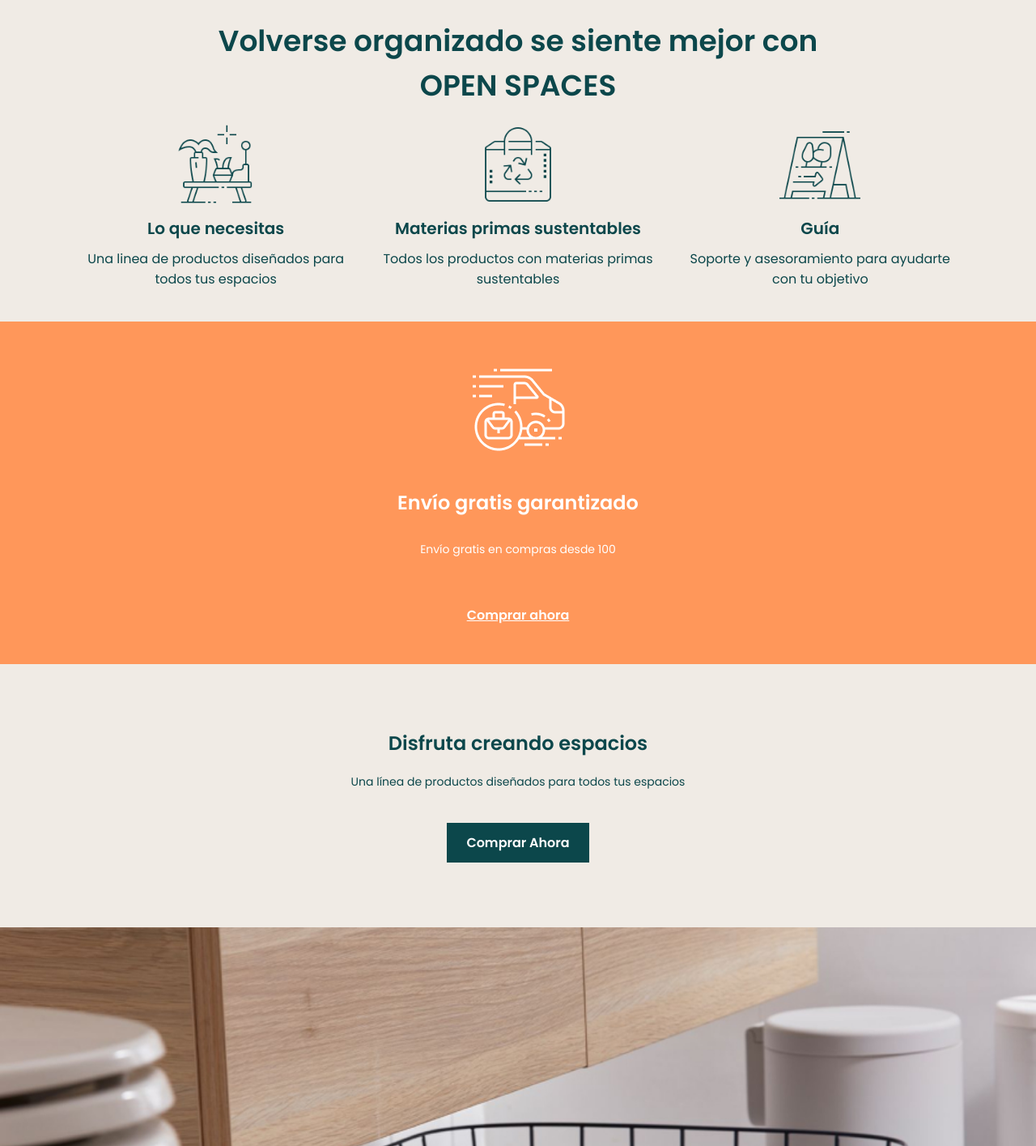
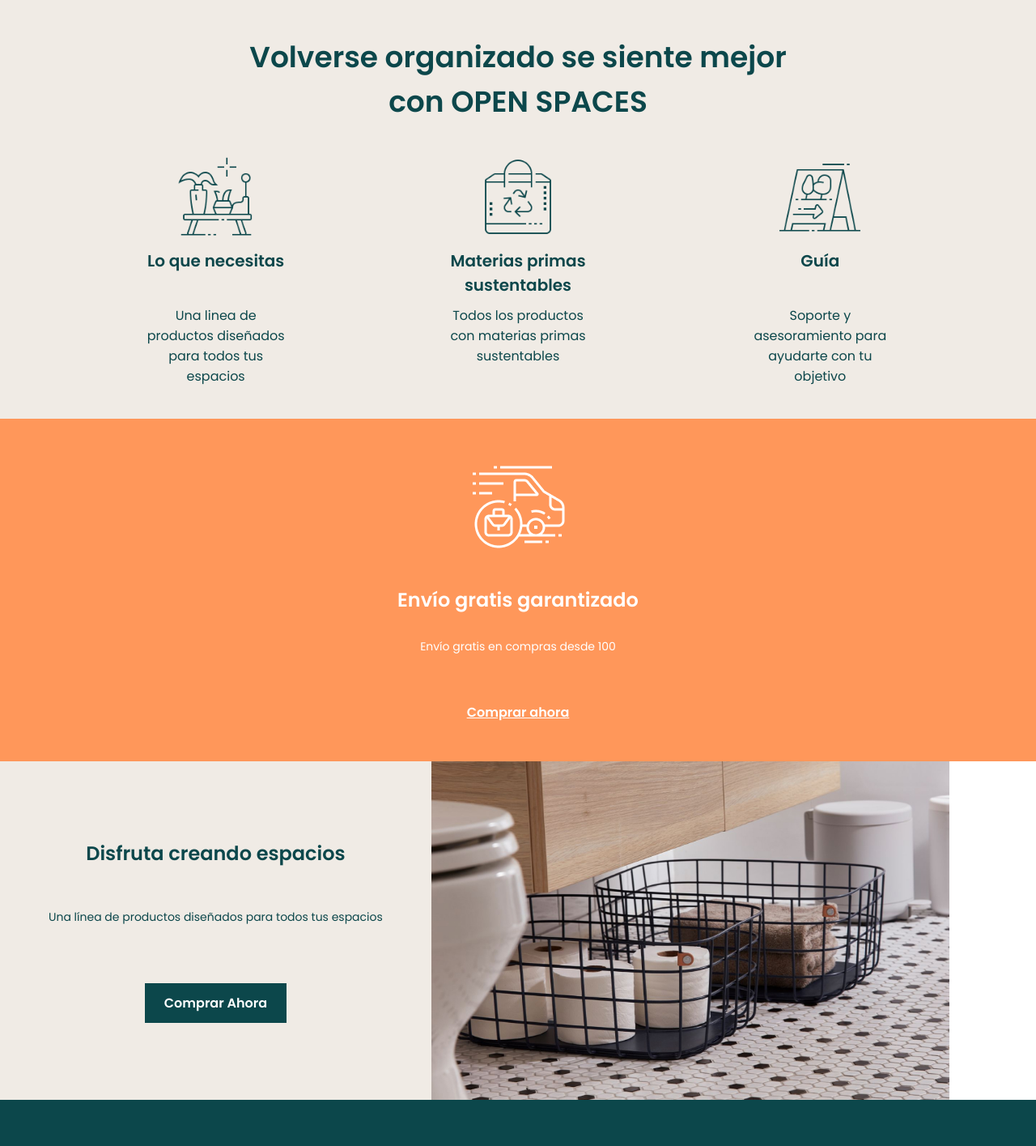
Before and after one commit to Adalab/modulo-1-evaluacion-final-micaelaalvarezj, a plain HTML site: page index.html in a window 1280 px wide. Shown: the part 837-2252 px from the top of the page at 81% size. Drawn offline with Linux system fonts and the light colour scheme.

Commit message:
otros cambios pantalla completa

```diff
--- a/index.html
+++ b/index.html
@@ -73,6 +73,7 @@
             <p class="white-text">Envío gratis en compras desde 100</p>
             <a class="link-second-content" href="">Comprar ahora</a>
         </div>
+        <div class="container-third-content">
             <div class="third-content">
                 <div class="title-third-content">
                     <h1 class="third-green-title">Disfruta creando espacios</h1>
@@ -82,6 +83,7 @@
                 </div>
                 <div class="button-third-content">
                     <button class="green-button">Comprar Ahora</button>
+                </div>
             </div>
             <img src="./recursos/creando-espacios.jpg" alt="foto de lavabo" class="image-third-content">
         </div>
--- a/style.css
+++ b/style.css
@@ -358,14 +358,20 @@
         display: flex;
         flex-direction: row;
         gap: 30px;
-        margin-left: 50px;
+        margin-left: 70px;
     }
     .container-links-menu {
         width: 10px;
     }
     .second-green-title {
     font-size: 36px;
-    padding: 20px 150px;
+    padding: 40px 200px;
+    }
+    .subtitle-grid {
+        padding: 0px 50px;
+    }
+    .text-grid {
+        padding: 0px 100px;
     }
     .icon-table {
     width: 100px;
@@ -379,4 +385,11 @@
     width: 100px;
     margin: 0px;
     }
-}
+    .container-third-content {
+        display: flex;
+        flex-direction: row;
+    }
+
+    .image-third-content {
+        width: 50vw;
+    }
```
Lines whose indentation alone changed are shown as unchanged.
